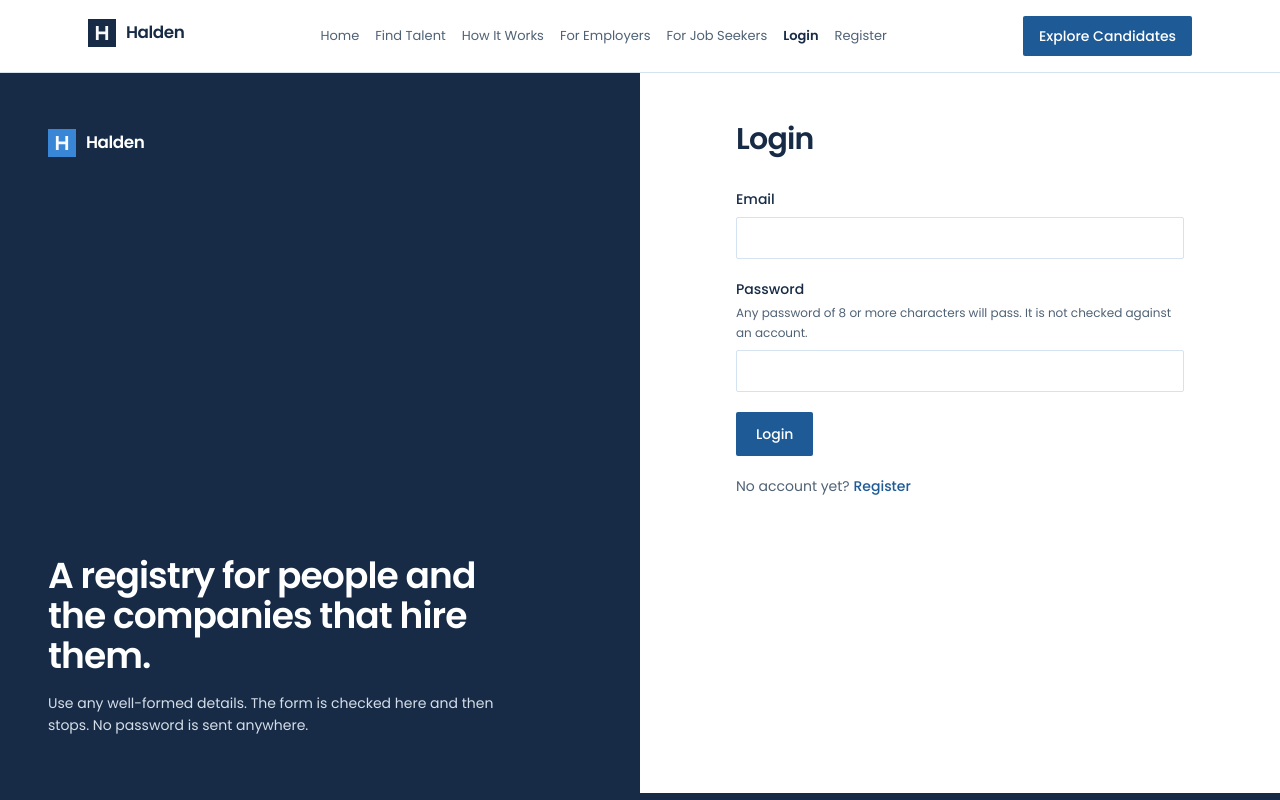
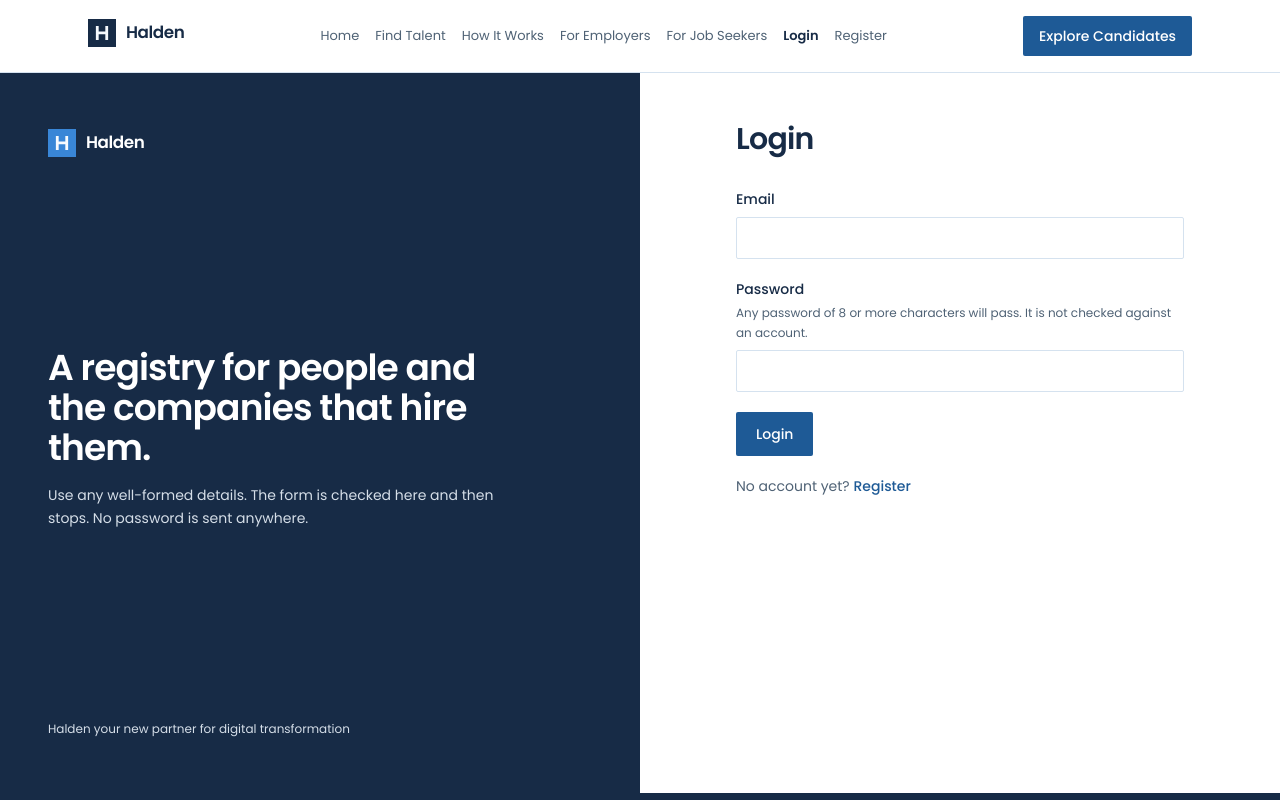
Before and after one commit to Engineering-Alasoft/Holden-hr, a Next.js app: page /login in a window 1280 px wide. Shown: the top 800 px of the page. Built offline with nearby package versions, Linux system fonts and the light colour scheme.

Commit message:
Add tagline to AuthShell component for digital transformation

```diff
--- a/components/AuthShell.js
+++ b/components/AuthShell.js
@@ -9,6 +9,7 @@ export default function AuthShell({ title, lede, aside, children }) {
           <p className="max-w-md text-4xl font-semibold tracking-tight">{aside}</p>
           <p className="mt-4 max-w-md text-sm leading-relaxed text-[#D5DEE8]">{lede}</p>
         </div>
+        <p className="text-xs text-[#D5DEE8]">Halden your new partner for digital transformation</p>
       </aside>
       <div className="bg-white px-5 py-12 sm:px-10 lg:px-16">
         <div className="mx-auto max-w-md">
```
